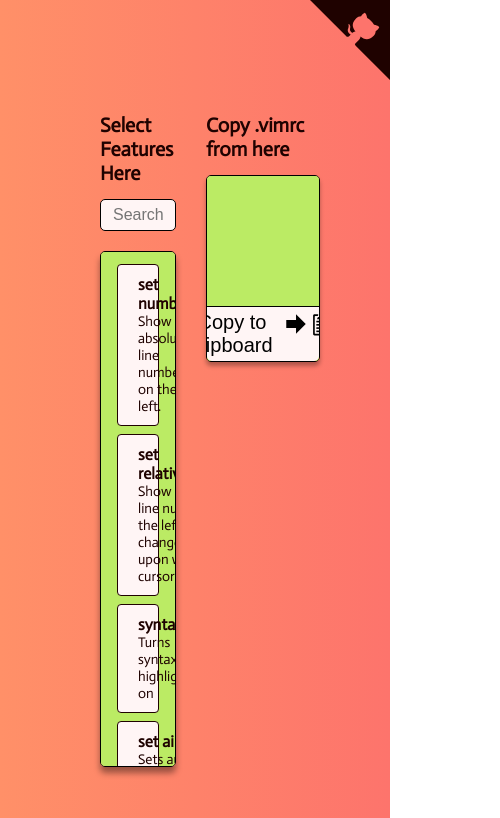
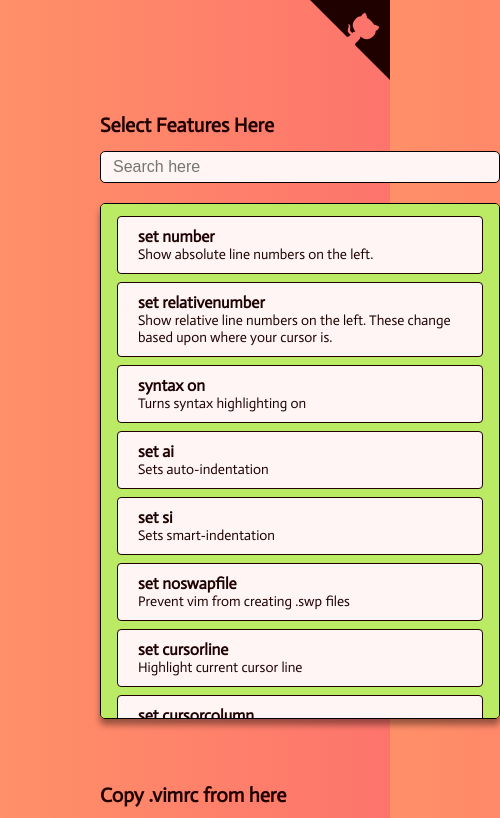
Before and after one commit to dawsbot/vimrc-builder, a React (Create React App) app: page / in a window 390 px wide. Shown: the top 818 px of the page, 500 px wide, since content can reach past the window. Built offline with nearby package versions, Linux system fonts and the light colour scheme; a small style sheet from the web is missing.

Commit message:
mobile friendly-ify. Closes #22

```diff
--- a/src/App.js
+++ b/src/App.js
@@ -7,9 +7,13 @@ import RightHalf from './components/RightHalf';
 const AppWrapper = styled.div`
   margin: 100px;
   display: flex;
+  font-size: 16px;
+
+  /* desktop first css */
   flex-direction: row;
-
-  font-size: 16px;
+  @media (max-width: 900px) {
+    flex-direction: column;
+  }
 `;
 
 class App extends Component {
--- a/src/components/LeftHalf.js
+++ b/src/components/LeftHalf.js
@@ -7,7 +7,11 @@ import SectionHeader from './SectionHeader';
 
 const LeftHalfWrapper = styled.div`
   width: 40%;
+  min-width: 400px;
   margin-right: 30px;
+  @media (max-width: 900px) {
+    width: 100%;
+  }
 `;
 
 const SearchInput = styled.input`
--- a/src/components/RightHalf.js
+++ b/src/components/RightHalf.js
@@ -8,8 +8,11 @@ import clipboadIconPath from '../ionicons/clipboard.svg';
 import arrowRightIconPath from '../ionicons/arrow-right-a.svg';
 
 const RightHalfWrapper = styled.div`
-  width: 60%;
   margin-right: 30px;
+  width: 100%;
+  @media (max-width: 900px) {
+    margin-top: 50px;
+  }
 `;
 
 const VimrcContainer = styled.div`
```
